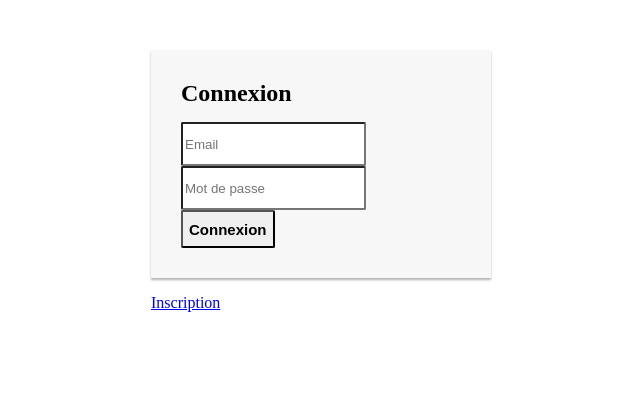
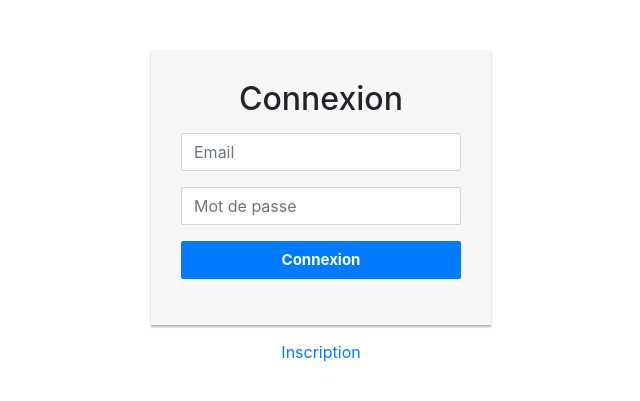
Before and after one commit to dahbiaberrani/s2projetwebdynamic, a PHP site: page / in a window 1280 px wide. Shown: the top 401 px of the page, without its empty margins (319-959 px from the left). Run offline with PHP 8.4, Linux system fonts and the light colour scheme.

```diff
--- a/index.php
+++ b/index.php
@@ -2,7 +2,11 @@
     <html lang="en">
         <head>
             <meta charset="UTF-8">
+            <meta name="viewport" content="width=device-width, initial-scale=1.0">
+            <meta name="author" content="NoS1gnal"/>
 
+            <link href="https://cdnjs.cloudflare.com/ajax/libs/magnific-popup.js/1.1.0/magnific-popup.min.css" rel="stylesheet" />
+            <link rel="stylesheet" href="https://maxcdn.bootstrapcdn.com/bootstrap/4.3.1/css/bootstrap.min.css">
             <title>Connexion</title>
         </head>
         <body>
```
